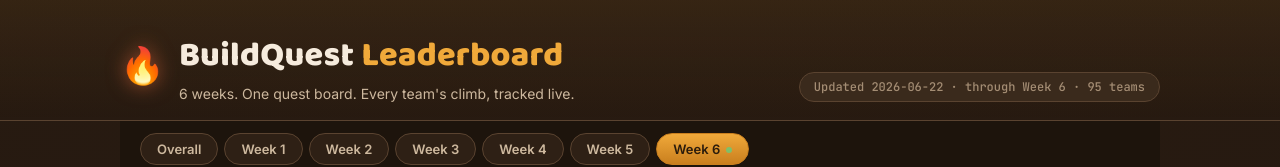
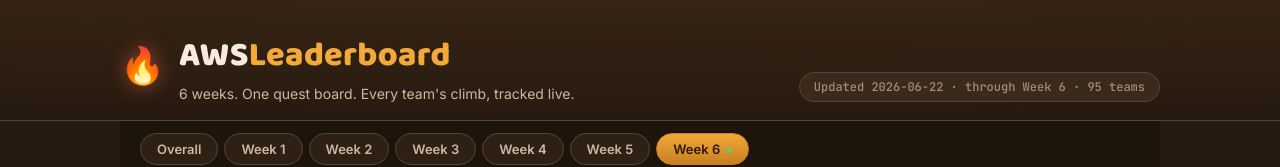
Before and after one commit to dishaamehra/leaderboard_aws, a plain HTML site: page site/index.html in a window 1280 px wide. Shown: the top 167 px of the page. Drawn offline with Linux system fonts and the light colour scheme.

Commit message:
Change title 'AWS Leaderboard'

```diff
--- a/site/index.html
+++ b/site/index.html
@@ -3,7 +3,7 @@
 <head>
 <meta charset="UTF-8" />
 <meta name="viewport" content="width=device-width, initial-scale=1.0" />
-<title>BuildQuest Leaderboard</title>
+<title>AWS Leaderboard</title>
 <link rel="preconnect" href="https://fonts.googleapis.com">
 <link rel="preconnect" href="https://fonts.gstatic.com" crossorigin>
 <link href="https://fonts.googleapis.com/css2?family=Baloo+2:wght@500;700;800&family=Inter:wght@400;500;600;700&family=JetBrains+Mono:wght@500;700&display=swap" rel="stylesheet">
@@ -18,7 +18,7 @@
     <div class="brand">
       <span class="brand-flame">🔥</span>
       <div class="brand-text">
-        <h1>BuildQuest <span>Leaderboard</span></h1>
+        <h1>AWS<span>Leaderboard</span></h1>
         <p class="tagline">6 weeks. One quest board. Every team's climb, tracked live.</p>
       </div>
     </div>
```
